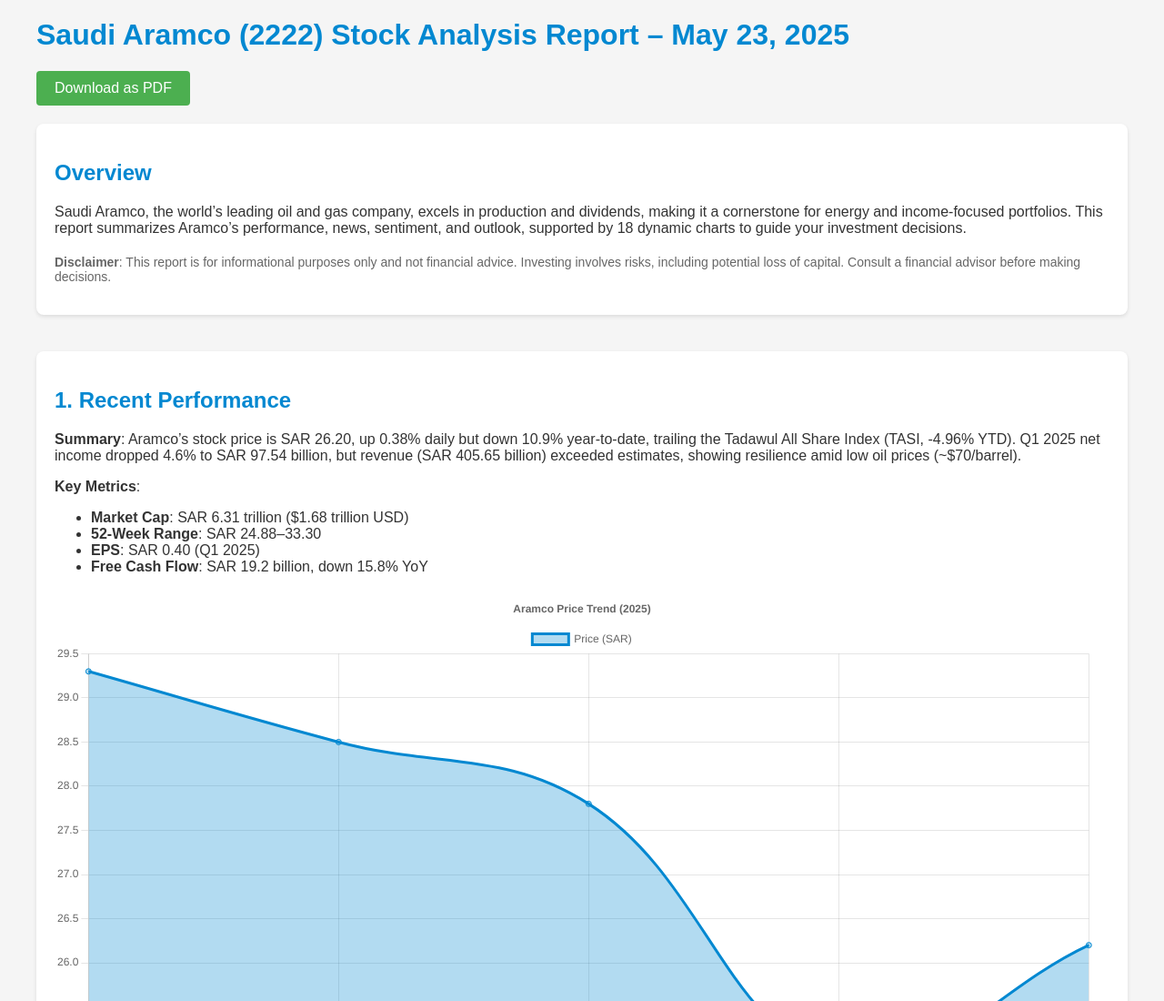
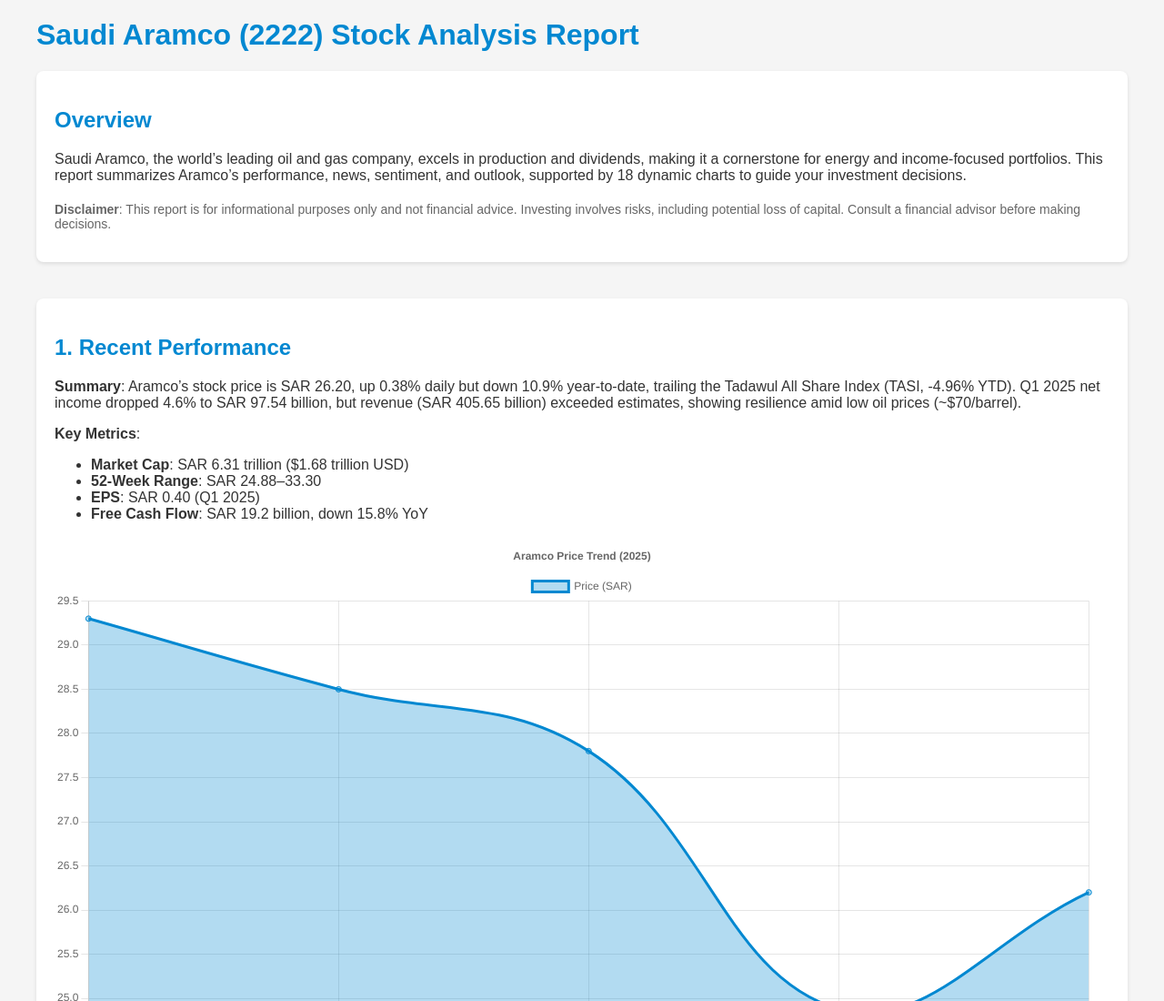
Before and after one commit to Bhidy/Bhidy, a plain HTML site: page index.html in a window 1280 px wide. Shown: the top 1100 px of the page at 91% size. Drawn offline with nearby package versions, Linux system fonts and the light colour scheme.

Commit message:
Update index.html

```diff
--- a/index.html
+++ b/index.html
@@ -96,8 +96,7 @@
     </style>
 </head>
 <body>
-    <h1>Saudi Aramco (2222) Stock Analysis Report – May 23, 2025</h1>
-    <button class="download-btn" onclick="downloadPDF()">Download as PDF</button>
+    <h1>Saudi Aramco (2222) Stock Analysis Report</h1>
 
     <div class="section">
         <h2>Overview</h2>
```
